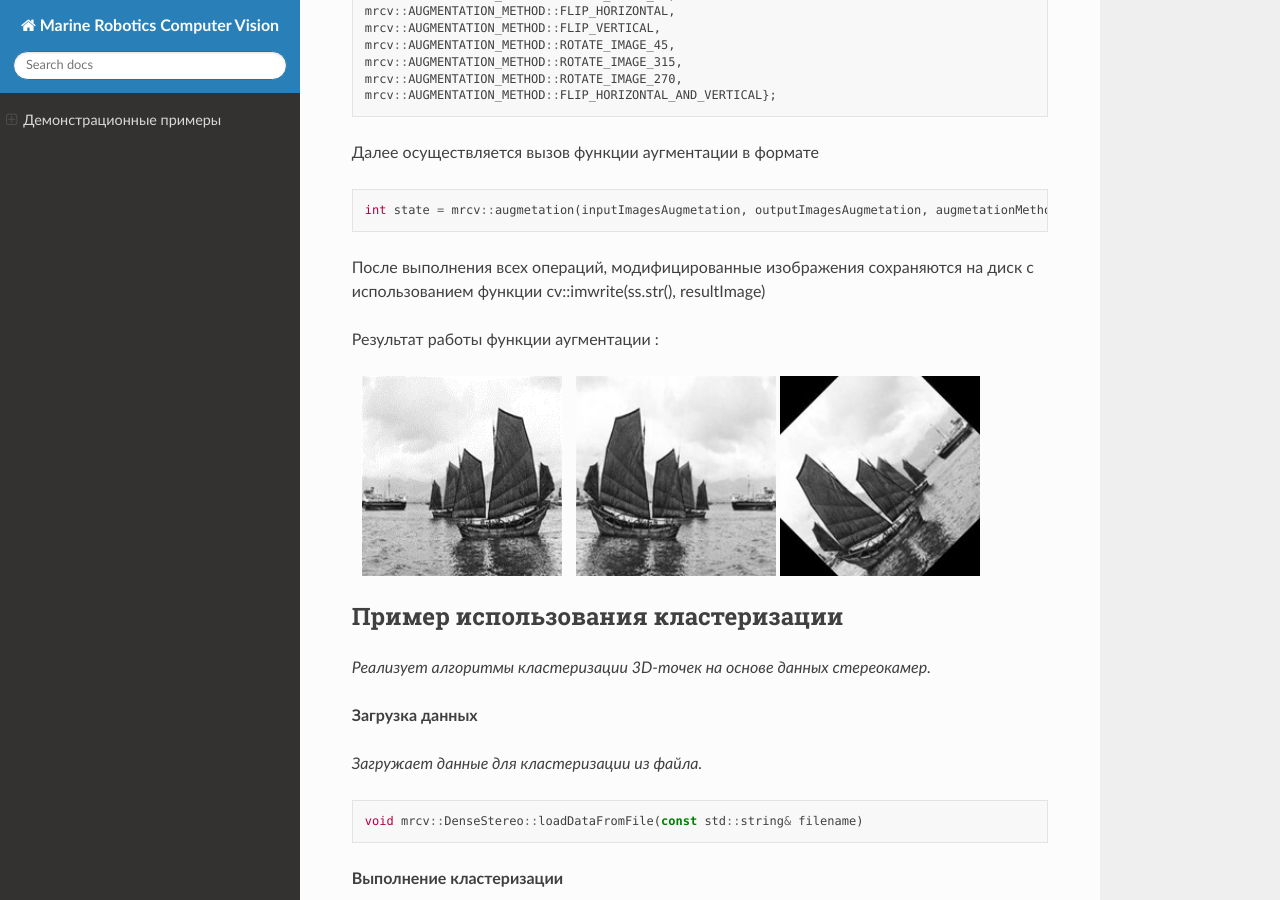
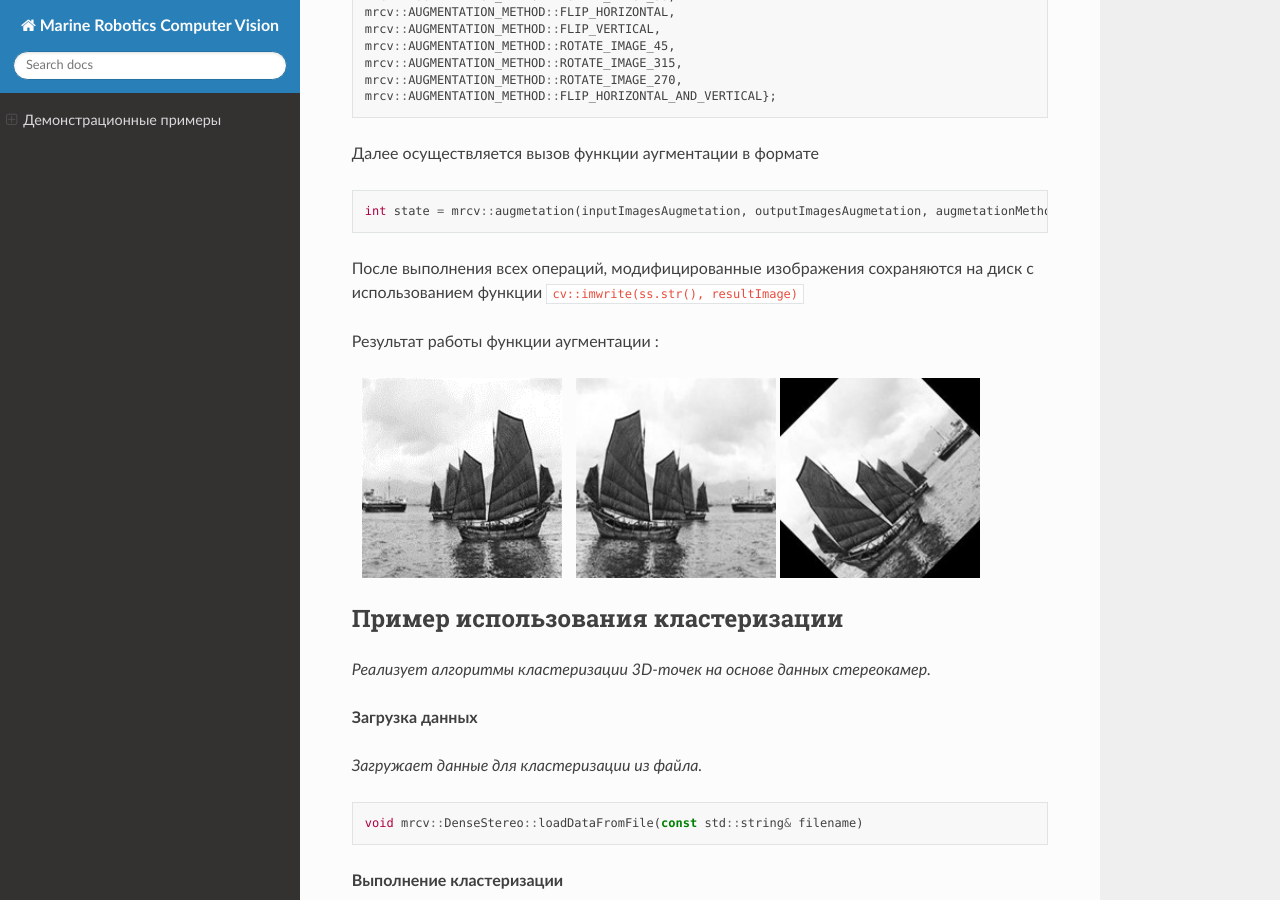
Before and after one commit to merr1da/read_the_docs2, a Sphinx documentation site: the page built from source/modules/DemonstrationExamples.rst, in a window 1280 px wide and 900 px high, scrolled down 657 px. Built offline with Sphinx 7.4.7 and the Read the Docs theme 3.1.0, drawn with Linux system fonts in a browser that asks for light colours.

Commit message:
sdfgsdfgdfgdfg

```diff
--- a/source/modules/DemonstrationExamples.rst
+++ b/source/modules/DemonstrationExamples.rst
@@ -5,7 +5,7 @@
 ~~~~~~~~~~~~~~~~~~~~~~~~~~~~~~~~~~~~~~~~~~~~
 
 Модуль включает три основных этапа обработки данных: загрузку изображений, указание методов аугментации, сохранение результатов преобразования.
-На первом этапе осуществляется загрузка входных изображений в вектор с использованием функции `cv::imread`.
+На первом этапе осуществляется загрузка входных изображений в вектор с использованием функции ``cv::imread``.
 
 
 .. code-block:: cpp
@@ -36,7 +36,7 @@
 
     int state = mrcv::augmetation(inputImagesAugmetation, outputImagesAugmetation, augmetationMethod);
 
-После выполнения всех операций, модифицированные изображения сохраняются на диск с использованием функции cv::imwrite(ss.str(), resultImage)
+После выполнения всех операций, модифицированные изображения сохраняются на диск с использованием функции ``cv::imwrite(ss.str(), resultImage)``
 
 Результат работы функции аугментации :
 
@@ -53,7 +53,6 @@
 .. image:: /_static/augmentation3.jpg
    :alt: Пример результата обработки
    :width: 200px
-
 
 Пример использования кластеризации
 ~~~~~~~~~~~~~~~~~~~~~~~~~~~~~~~~~~
```
Also changed, not shown: 6 other files.
